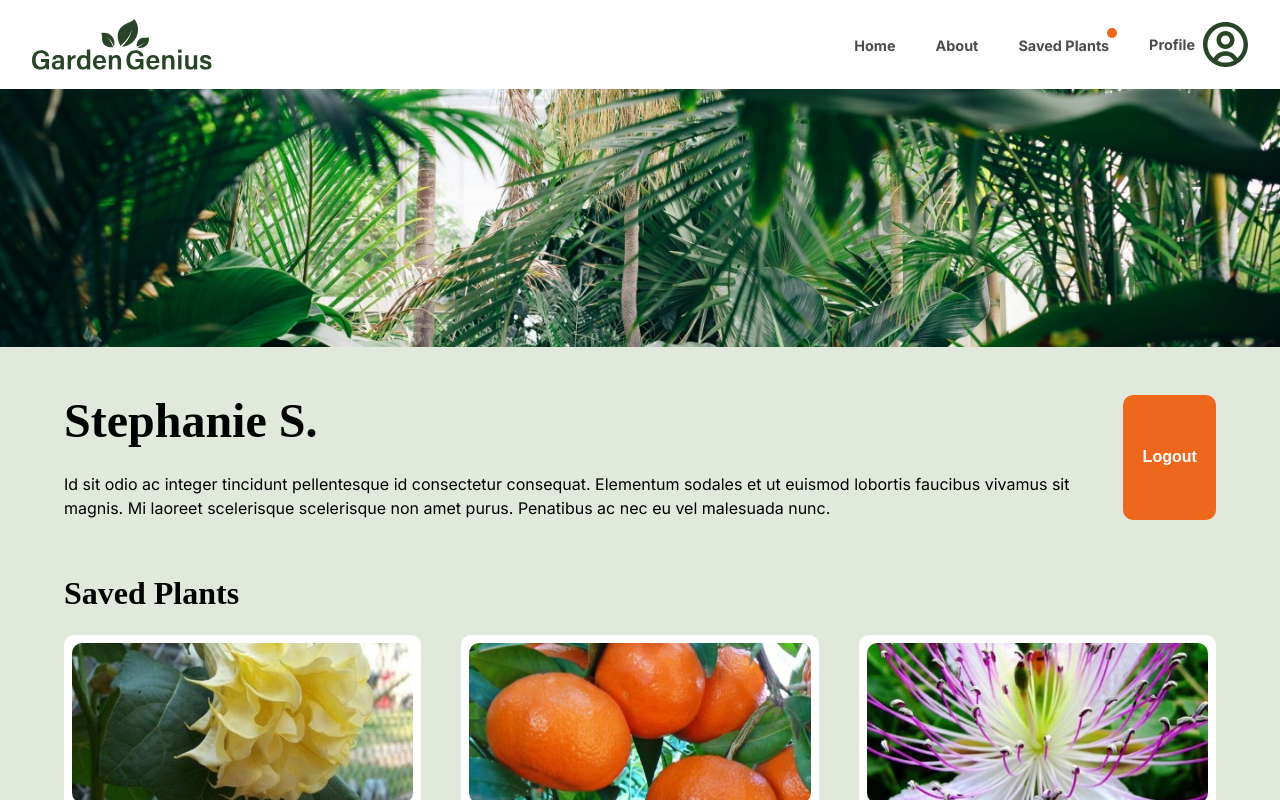
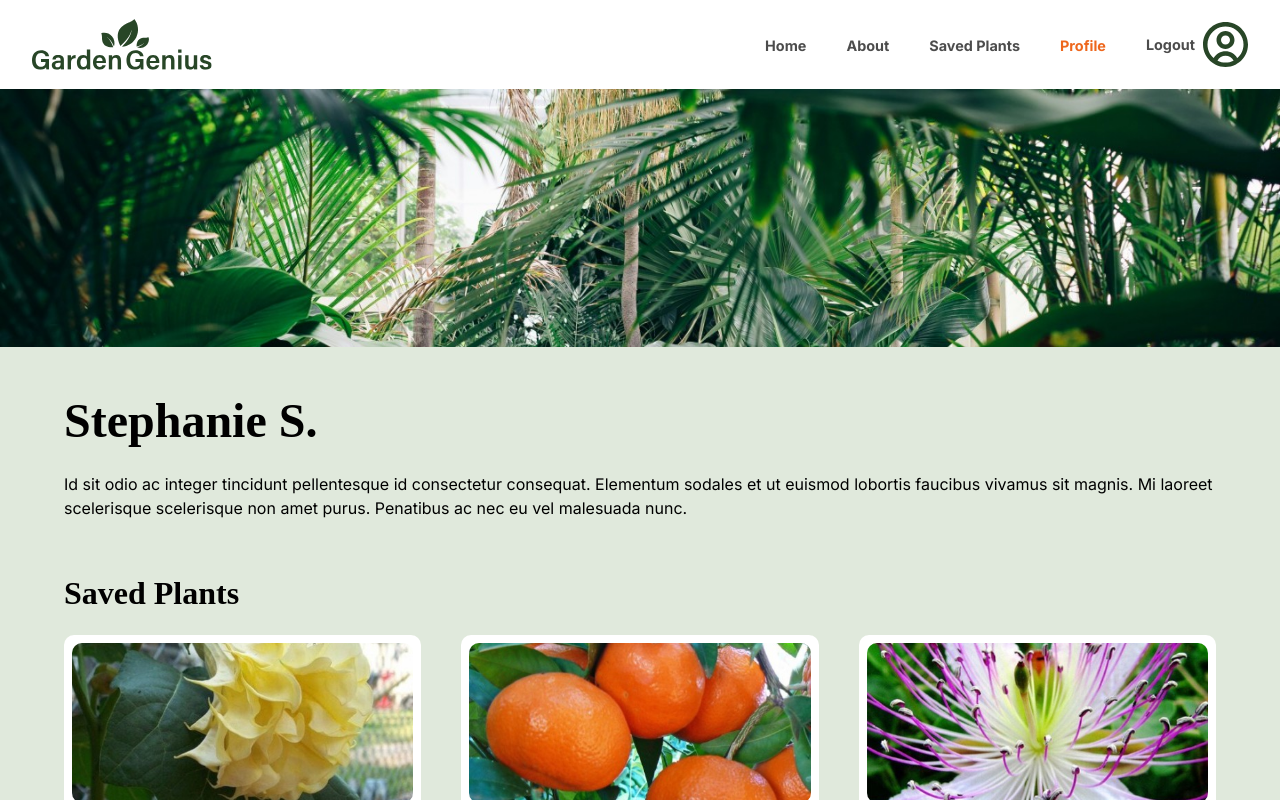
Before and after one commit to jasin1/garden-genius-V2, a React (Vite) app: page /profile in a window 1280 px wide. Shown: the top 800 px of the page. Built offline with nearby package versions, Linux system fonts and the light colour scheme; a web font is replaced by a local one.

Commit message:
finishing touches

```diff
--- /dev/null
+++ b/src/components/Arrow/Arrow.jsx
@@ -0,0 +1,13 @@
+import './Arrow.css';
+
+function Arrow({ pathClassName}){
+
+    return(
+        <svg width="10" height="18" viewBox="0 0 10 18" fill="none" xmlns="http://www.w3.org/2000/svg">
+            <path className={pathClassName} d="M8.485 0.514999L0 9L8.485 17.485L9.9 16.071L2.828 9L9.9 1.929L8.485 0.514999Z" fill="#284627"/>
+        </svg>
+
+    )
+}
+
+export default Arrow;
--- a/src/components/Navigation/Navigation.css
+++ b/src/components/Navigation/Navigation.css
@@ -70,6 +70,14 @@ nav{
     color: var(--color-orange);
 }
 
+.navActive{
+    color: var(--color-orange);
+    font-weight: bold;
+    font-size: .9rem;
+}
+
+
+
 .nav-link:hover .userIcon-path{
     fill: var(--color-orange);
 }
@@ -100,6 +108,7 @@ nav{
     display: flex;
     align-items: center;
     gap: .5rem;
+    cursor: pointer;
 }
 
 /*.userIcon-path{*/
--- a/src/components/Navigation/Navigation.jsx
+++ b/src/components/Navigation/Navigation.jsx
@@ -2,9 +2,21 @@ import {useState, useEffect} from "react";
 import './Navigation.css';
 import logo from '../../assets/main-logo.svg';
 import {NavLink} from "react-router-dom";
+import {AuthContext} from "../../context/AuthContext.jsx";
+import {useContext} from "react";
+
+
+
 
 function Navigation() {
     const [showMenu, setShowMenu] = useState(false);
+    const { logout} = useContext(AuthContext);
+
+    function handleLogOut(){
+        // e.preventDefault();
+        logout();
+    }
+
 
     const toggleMenu = () =>{
         if(window.innerWidth <= 768){
@@ -30,11 +42,11 @@ function Navigation() {
     return (
         <nav>
             <div className="nav-logo-wrapper">
-                <NavLink to="/search" className="nav-link"><img src={logo} alt="GardenGenius Logo"/></NavLink>
+                <NavLink to="/search" className={(isActive)=>"navActive" + (!isActive ? "nav-link" : "")}><img src={logo} alt="GardenGenius Logo"/></NavLink>
             </div>
             <ul className={`nav-links ${showMenu ? 'active': ''}`}>
                 <li>
-                    <NavLink to="/search" className="nav-link">
+                    <NavLink to="/search" className={`nav-link${location.pathname ==='/search' ? ' navActive' : ''}`}>
                         Home
                     </NavLink>
                 </li>
@@ -43,21 +55,26 @@ function Navigation() {
                         About
                     </NavLink>
                 </li>
-                <li className="saved-plants-link" data-count="">
-                    <NavLink to="/saved" className="nav-link">
-                        <span>Saved Plants</span>
+                <li>
+                    <NavLink to="/saved" className={`nav-link${location.pathname ==='/saved' ? ' navActive' : ''}`}>
+                        Saved Plants
                     </NavLink>
                 </li>
                 <li>
-                    <NavLink to="/profile" className="nav-link">
-                        <div className="nav-profile">
-                            <span>Profile</span>
+                    <NavLink to="/profile" className={`nav-link${location.pathname ==='/profile' ? ' navActive' : ''}`}>
+                        Profile
+                    </NavLink>
+                </li>
+                <li>
+                    {/*<NavLink to="/profile" className="nav-link">*/}
+                        <div className="nav-profile nav-link" onClick={handleLogOut}>
+                            <span>Logout</span>
                             <svg className="userIcon" width="45" height="45" viewBox="0 0 45 45" fill="none" xmlns="http://www.w3.org/2000/svg">
                                 <path className="userIcon-path" d="M22.5002 45.0001C19.0984 45.0096 15.7395 44.2399 12.6812 42.75C11.562 42.2056 10.4896 41.5697 9.47497 40.8488L9.16672 40.6237C6.37632 38.5641 4.09494 35.8925 2.49772 32.814C0.845631 29.6277 -0.0112336 26.0891 0.000111202 22.5C0.000111202 10.0736 10.0738 0 22.5002 0C34.9266 0 45.0003 10.0736 45.0003 22.5C45.0116 26.0874 44.1555 29.6243 42.505 32.8095C40.91 35.8862 38.6318 38.5569 35.845 40.617C34.7937 41.3865 33.6781 42.064 32.5105 42.642L32.3305 42.732C29.2703 44.2298 25.9073 45.0057 22.5002 45.0001ZM22.5002 33.75C19.1285 33.7434 16.0375 35.6266 14.497 38.6257C19.5401 41.1237 25.4603 41.1237 30.5035 38.6257V38.6145C28.9611 35.6186 25.8699 33.7397 22.5002 33.75ZM22.5002 29.25C27.374 29.2564 31.8679 31.8828 34.2655 36.126L34.2992 36.0967L34.3307 36.0698L34.2925 36.1035L34.27 36.1215C39.9602 31.2055 41.9949 23.2703 39.3722 16.2227C36.7495 9.17522 30.0222 4.50071 22.5025 4.50071C14.9828 4.50071 8.25546 9.17522 5.63276 16.2227C3.01007 23.2703 5.04473 31.2055 10.735 36.1215C13.1341 31.8803 17.6275 29.2559 22.5002 29.25ZM22.5002 27C17.5297 27 13.5002 22.9706 13.5002 18C13.5002 13.0294 17.5297 9 22.5002 9C27.4708 9 31.5002 13.0294 31.5002 18C31.5002 20.3869 30.552 22.6761 28.8642 24.364C27.1764 26.0518 24.8872 27 22.5002 27ZM22.5002 13.5C20.0149 13.5 18.0002 15.5147 18.0002 18C18.0002 20.4853 20.0149 22.5 22.5002 22.5C24.9855 22.5 27.0002 20.4853 27.0002 18C27.0002 15.5147 24.9855 13.5 22.5002 13.5Z" fill="#284627"/>
                             </svg>
 
                         </div>
-                    </NavLink>
+                    {/*</NavLink>*/}
                 </li>
 
             </ul>
--- a/src/context/AuthContext.jsx
+++ b/src/context/AuthContext.jsx
@@ -96,7 +96,7 @@ function AuthContextProvider({children}) {
             user: null,
             status: 'done',
         })
-        navigate('/');
+        navigate('/login');
     }
 
 
--- a/src/index.css
+++ b/src/index.css
@@ -149,6 +149,18 @@ button{
   border: 1px solid var(--color-border-gray);
 }
 
+.btn-arrow{
+  color: var(--color-main-green);
+  background: none;
+  display: flex;
+  gap: .5rem;
+  font-weight: bold;
+}
+
+.btn-arrow:hover{
+  color: var(--color-orange);
+}
+
 .suggested{
   background: var(--color-light-green);
   padding: 3rem 4rem;
--- a/src/pages/plantdetail/plantdetail.css
+++ b/src/pages/plantdetail/plantdetail.css
@@ -90,3 +90,45 @@
     font-weight: bold;
     color: var(--color-orange);
 }
+
+.svg-path-color{
+    fill: var(--color-main-green);
+}
+
+.svg-path-color{
+    fill: var(--color-main-green);
+}
+
+
+
+.btn-arrow:hover .svg-path-color{
+    fill: var(--color-orange);
+}
+
+@media screen and (max-width: 876px){
+
+    .plant-detail-wrapper{
+        padding: 1.5rem;
+    }
+
+    .plant-detail-container{
+        flex-direction: column;
+    }
+
+    .plant-image-wrapper{
+        width: 100%;
+    }
+
+    .plant-image-wrapper img{
+        width: 100%;
+        height: 24rem;
+    }
+
+    .plant-features{
+        align-items: start;
+        /*font-size: .8rem;*/
+    ;
+
+    }
+
+}
--- a/src/pages/profile/profile.css
+++ b/src/pages/profile/profile.css
@@ -22,8 +22,6 @@
     margin-bottom: 3.5rem;
 }
 
-/*.btn-wrapper{*/
-/*    display: flex;*/
-/*    align-items: flex-start;*/
-/*    justify-content: right;*/
-/*}*/
+.plant-header{
+    margin-bottom: 1.5rem;
+}
--- a/src/pages/profile/profile.jsx
+++ b/src/pages/profile/profile.jsx
@@ -14,10 +14,7 @@ function Profile() {
 
     const { logout} = useContext(AuthContext);
 
-    function handleLogOut(e){
-        e.preventDefault();
-        logout();
-    }
+
 
     return (
         <main>
@@ -34,10 +31,7 @@ function Profile() {
                                 et ut euismod lobortis faucibus vivamus sit magnis. Mi laoreet scelerisque scelerisque
                                 non amet purus. Penatibus ac nec eu vel malesuada nunc. </p>
                         </div>
-                        <button className="btn-orange" onClick={handleLogOut}>Logout</button>
-                        {/*<div className="btn-wrapper">*/}
-                        {/*    <button className="btn-orange">Log out</button>*/}
-                        {/*</div>*/}
+
                     </div>
 
                     <div className="container">
--- a/src/pages/search/search.jsx
+++ b/src/pages/search/search.jsx
@@ -58,7 +58,7 @@ function Search() {
 
         fetchData();
 
-    }, [likedPlantIds, hardinessZones]);
+    }, [likedPlantIds, selectedCountry, searchResults]);
 
 
     const handleSearch = async (searchTerm) => {
```
Also changed, not shown: src/pages/plantdetail/plantdetail.jsx (+44 -34 lines), src/components/Arrow/Arrow.css (added).
